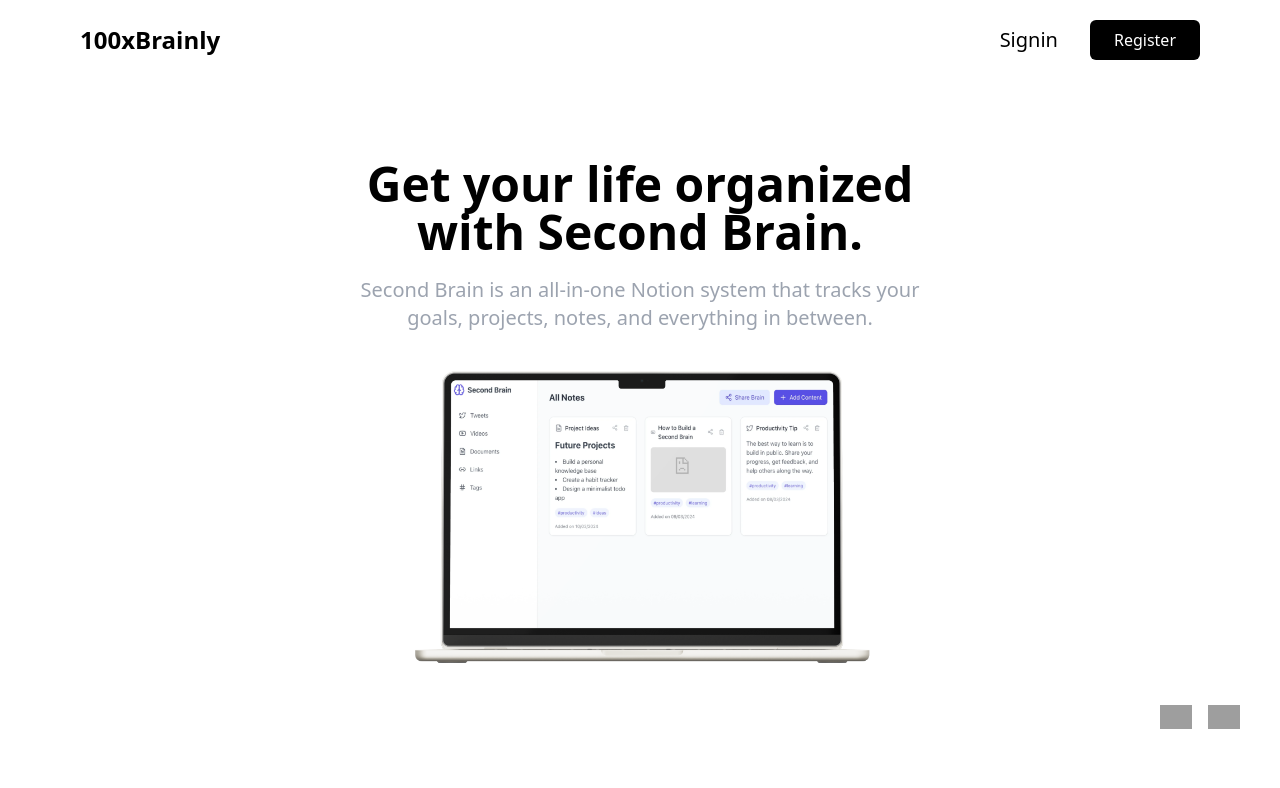
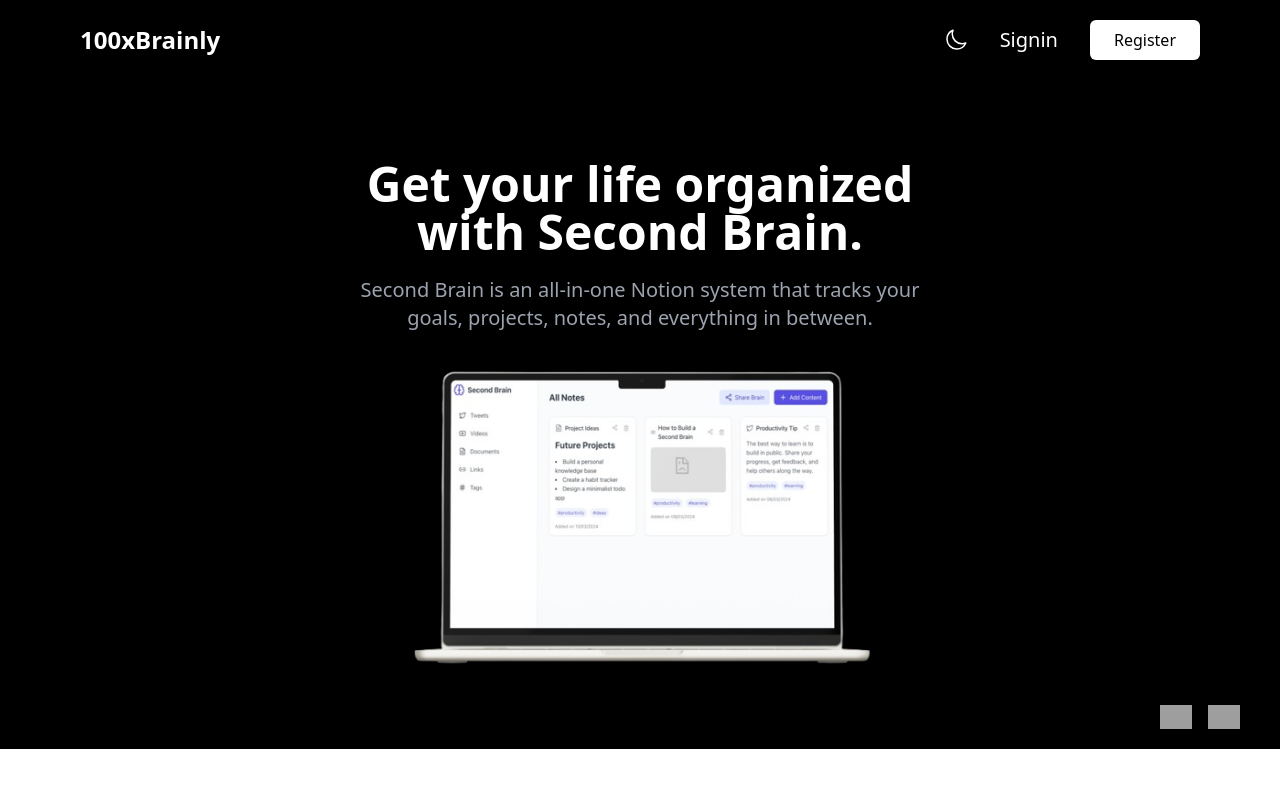
Before and after one commit to karsh0/Brainly, a React (Vite) app in the folder frontend/: page / in a window 1280 px wide. Shown: the top 788 px of the page. Built offline with nearby package versions, Linux system fonts and the light colour scheme; grey boxes are pictures that could not be loaded.

Commit message:
[fe]: dark mode toggler

```diff
--- a/frontend/src/Pages/Landing.tsx
+++ b/frontend/src/Pages/Landing.tsx
@@ -1,28 +1,37 @@
 import { Link, useNavigate } from "react-router-dom";
 import { Button } from "../components/ui/Button";
 import BrainlyImage from "../assets/brainly-image.png"
+import { LightMode } from "../components/Icons/LightMode";
+import { useState } from "react";
+import { DarkMode } from "../components/Icons/DarkMode";
 
 export function Landing(){
     const navigate = useNavigate()
-    return <div>
-        <div className="flex justify-between px-5 md:px-20 py-5 items-center text-black">
+    const [toggle, setToggle] = useState(true);
+    return <div className={` ${toggle && "text-white bg-black " }text-black`}>
+        <div className={`flex justify-between px-5 md:px-20 py-5 items-center`}>
             <p className="text-xl md:text-2xl font-bold ">100xBrainly</p>
             <div className="flex gap-4 md:gap-8 items-center">
+            {toggle ? <div onClick={()=>setToggle(false)}>
+            <DarkMode/>
+            </div> : <div onClick={()=>setToggle(true)}>
+            <LightMode/>
+            </div>}
             <div className="text:md md:text-xl font-medium"><Link to={'/signin'}>Signin</Link></div>
-            <Button title={'Register'} size="md" variant="dark" onClick={()=> navigate('/signup')}/>
+            <Button title={'Register'} size="md" variant={toggle ? "secondary" : "dark"} onClick={()=> navigate('/signup')}/>
             </div>
         </div>
         <div className="w-full flex justify-center mt-20">
             <div className="w-full px-10 md:w-1/2 text-center">
             <h1 className="text-4xl md:text-5xl font-bold flex flex-wrap mb-5">Get your life organized with Second Brain.</h1>
-            <span className="text-sm md:text-xl text-gray-400">Second Brain is an all-in-one Notion system that tracks your goals, projects, notes, and everything in between.</span>
+            <span className={`text-sm md:text-xl text-gray-400`}>Second Brain is an all-in-one Notion system that tracks your goals, projects, notes, and everything in between.</span>
             <img src={BrainlyImage} alt="" />
             </div>
         </div>
         <div className="w-full flex gap-4 justify-end px-10 pb-2 md:pb-5">
             <div>
                 <a href="https://github.com/karsh0/Brainly" target="_blank">
-                <img src="https://cdn-icons-png.flaticon.com/128/25/25657.png" className="w-6 md:w-8" />
+                <img src={`${toggle ? "https://cdn-icons-png.flaticon.com/128/15452/15452650.png" :"https://cdn-icons-png.flaticon.com/128/25/25657.png"}`} className="w-6 md:w-8" />
                 </a>
             </div>
             <div>
--- /dev/null
+++ b/frontend/src/components/Icons/DarkMode.tsx
@@ -0,0 +1,6 @@
+export function DarkMode(){
+    return <svg xmlns="http://www.w3.org/2000/svg" fill="none" viewBox="0 0 24 24" strokeWidth={1.5} stroke="currentColor" className="size-6">
+    <path strokeLinecap="round" strokeLinejoin="round" d="M21.752 15.002A9.72 9.72 0 0 1 18 15.75c-5.385 0-9.75-4.365-9.75-9.75 0-1.33.266-2.597.748-3.752A9.753 9.753 0 0 0 3 11.25C3 16.635 7.365 21 12.75 21a9.753 9.753 0 0 0 9.002-5.998Z" />
+  </svg>
+
+}
--- /dev/null
+++ b/frontend/src/components/Icons/LightMode.tsx
@@ -0,0 +1,6 @@
+export function LightMode(){
+    return <svg xmlns="http://www.w3.org/2000/svg" fill="none" viewBox="0 0 24 24" stroke-width="1.5" stroke="currentColor" className="size-6">
+    <path stroke-linecap="round" stroke-linejoin="round" d="M12 3v2.25m6.364.386-1.591 1.591M21 12h-2.25m-.386 6.364-1.591-1.591M12 18.75V21m-4.773-4.227-1.591 1.591M5.25 12H3m4.227-4.773L5.636 5.636M15.75 12a3.75 3.75 0 1 1-7.5 0 3.75 3.75 0 0 1 7.5 0Z" />
+  </svg>
+
+}
--- a/frontend/src/components/ui/Button.tsx
+++ b/frontend/src/components/ui/Button.tsx
@@ -22,7 +22,7 @@ const variantStyles = {
     "primary": "bg-[#5046e5] text-white",
     "danger" : "bg-red-500 text-white",
     "dark" : "bg-black text-white",
-    "secondary": "bg-[#5046e5] text-white",
+    "secondary": "bg-white text-black",
 }
 
 
```
Also changed, not shown: frontend/src/assets/brainly-image-preview.png (added), frontend/src/assets/brainly-image.png.
